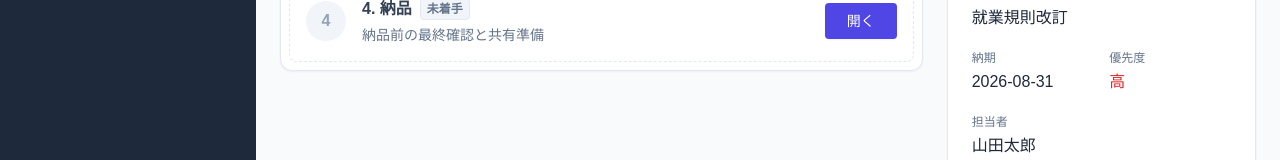
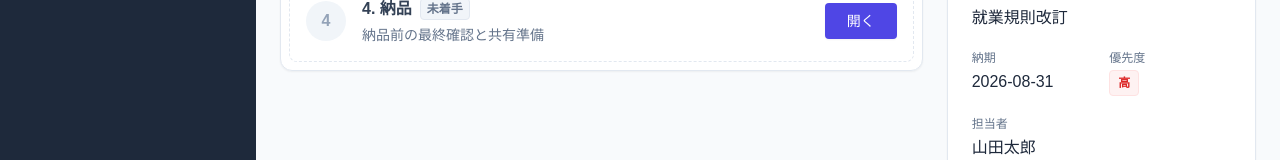
Before and after one commit to uw1g48h31wj4xxa33ffa-eng/practice-assistant-v2, a Next.js app: page /cases/1 in a window 1280 px wide. Shown: the part 493-653 px from the top of the page. Built offline with nearby package versions, Linux system fonts and the light colour scheme.

Commit message:
fix: use chip for priority display

```diff
--- a/src/app/cases/[id]/page.tsx
+++ b/src/app/cases/[id]/page.tsx
@@ -225,8 +225,12 @@ export default function CaseDetailPage() {
               </div>
               <div>
                 <div className="text-xs text-slate-500 mb-1">優先度</div>
-                <div className={`font-medium ${initialCase?.priority === 'high' ? 'text-red-600' : initialCase?.priority === 'medium' ? 'text-amber-600' : 'text-slate-600'}`}>
-                  {initialCase?.priority === 'high' ? '高' : initialCase?.priority === 'medium' ? '中' : '低'}
+                <div>
+                  <Chip
+                    label={initialCase?.priority === 'high' ? '高' : initialCase?.priority === 'medium' ? '中' : '低'}
+                    color={initialCase?.priority === 'high' ? 'red' : initialCase?.priority === 'medium' ? 'amber' : 'slate'}
+                    variant="subtle"
+                  />
                 </div>
               </div>
             </div>
```
